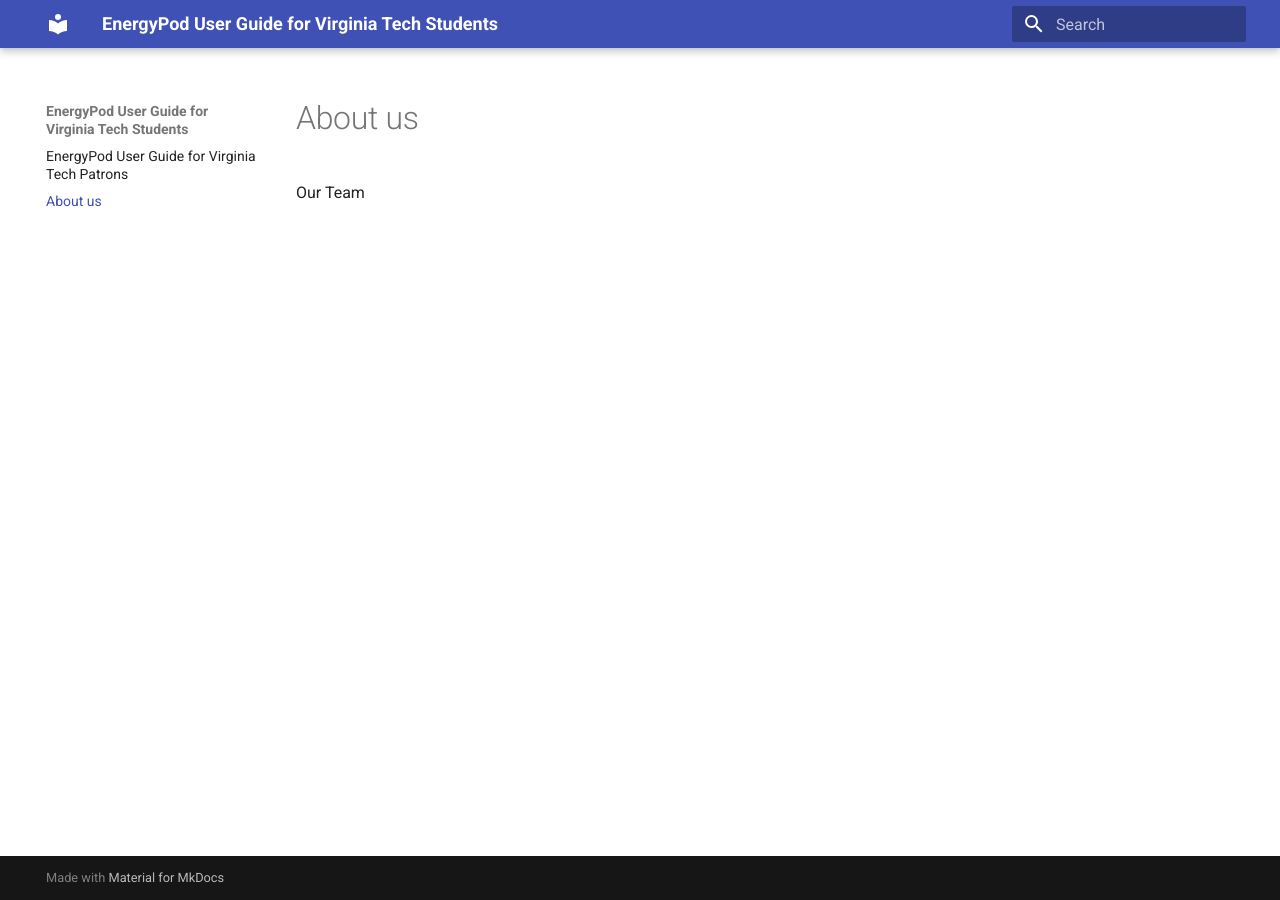
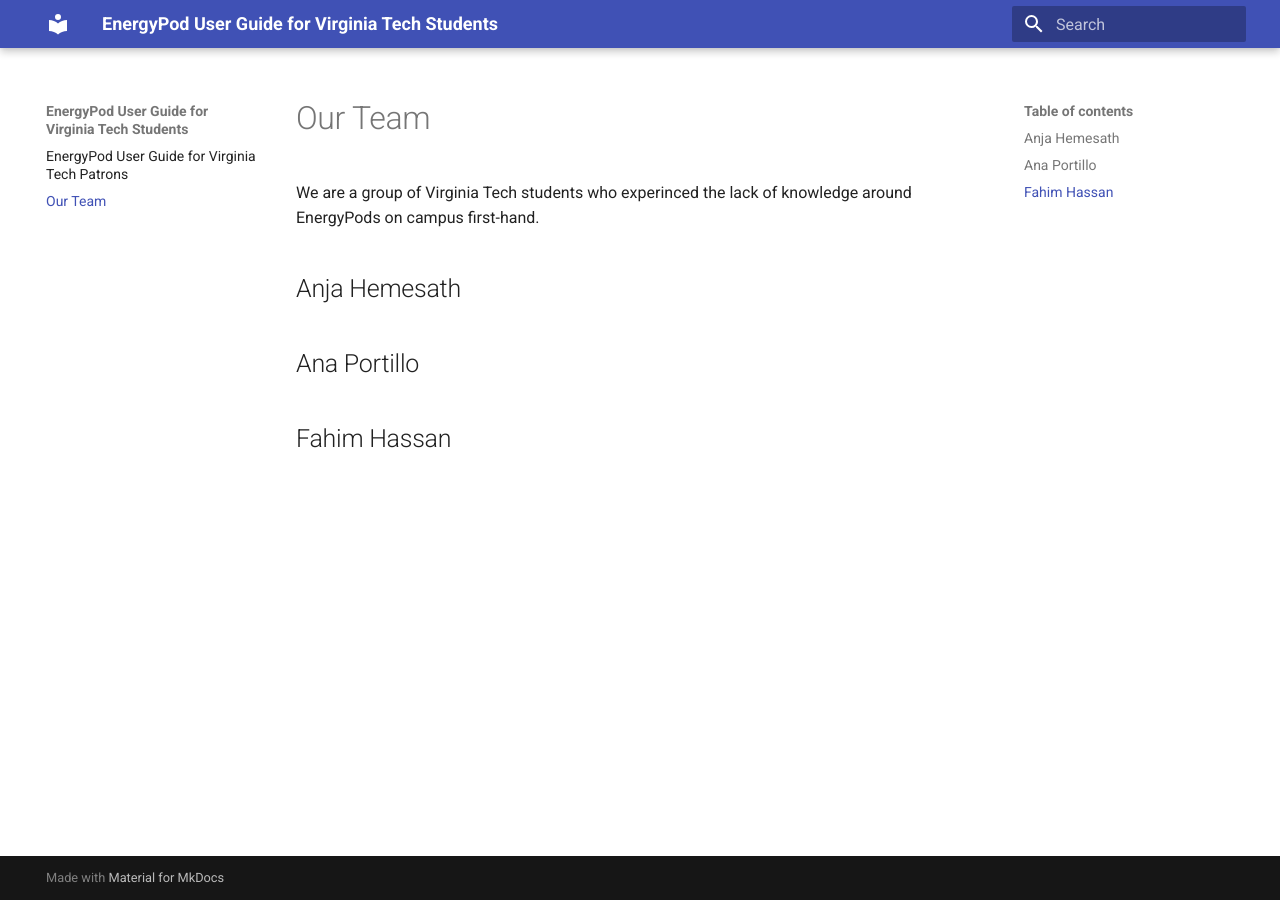
Before and after one commit to anacportillo23/anacportillo23.github.io, an MkDocs documentation site: the page built from docs/about-us.md, in a window 1280 px wide. Built offline with MkDocs 1.6.1 and Material for MkDocs 9.7.7, drawn with Linux system fonts in a browser that asks for light colours.

Commit message:
update about us

```diff
--- a/docs/about-us.md
+++ b/docs/about-us.md
@@ -1 +1,8 @@
-Our Team
+# Our Team
+We are a group of Virginia Tech students who experinced the lack of knowledge around EnergyPods on campus first-hand.
+
+## Anja Hemesath
+
+## Ana Portillo
+
+## Fahim Hassan
```
